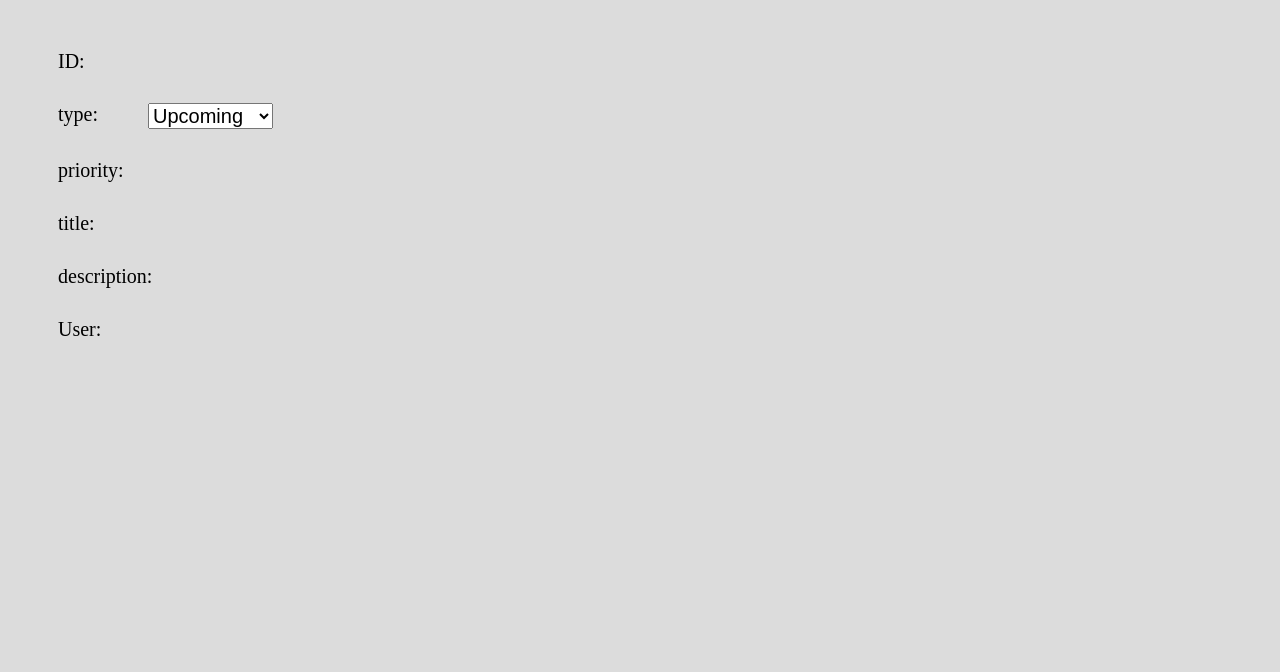
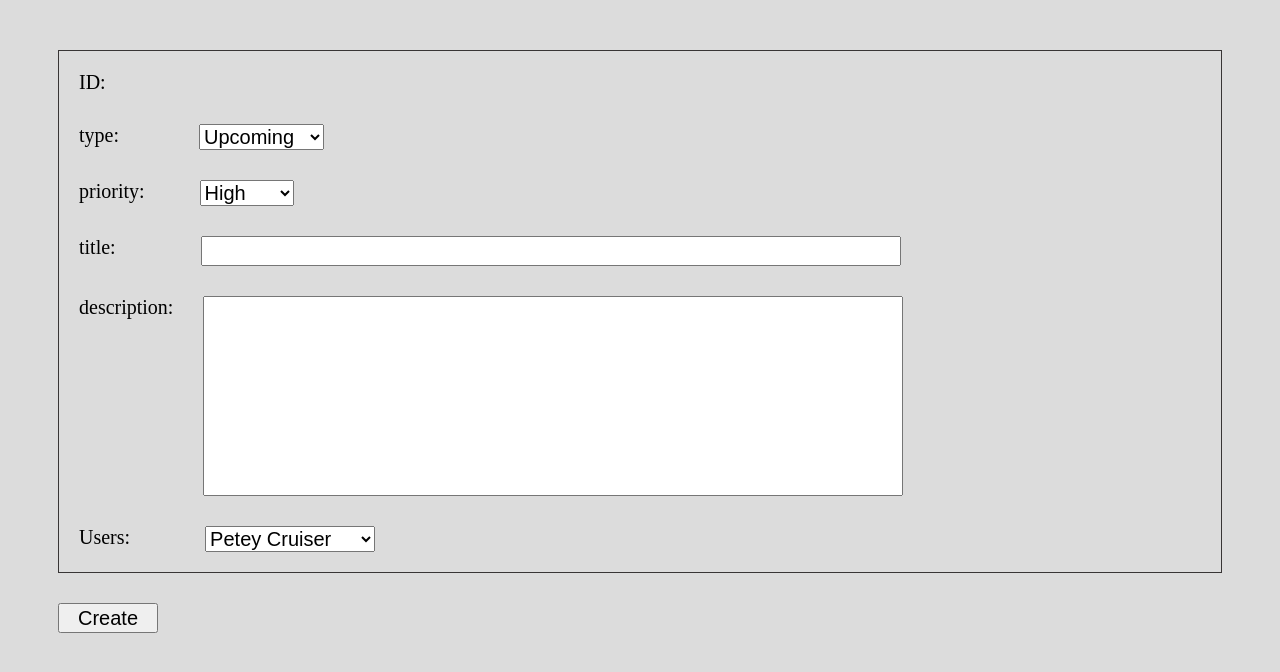
Before and after one commit to MagenVadim/task-board, a React (Create React App) app: page /create in a window 1280 px wide. Shown: the top 672 px of the page. Built offline with nearby package versions, Linux system fonts and the light colour scheme.

Commit message:
#11 select-user component has created

```diff
--- a/src/components/Column.jsx
+++ b/src/components/Column/Column.jsx
@@ -1,5 +1,5 @@
 import React from 'react'
-import { Task } from './Task/Task';
+import { Task } from '../Task/Task';
 
 
 export const Column = ({title, cardList}) => {
--- /dev/null
+++ b/src/components/InputDescriptionField/InputDescriptionField.css
@@ -0,0 +1,10 @@
+.description-create-container{
+    display: flex;
+    gap: 30px;
+}
+.input-description{
+    width: 700px;
+    height: 200px;
+    font-size: 20px;
+    padding-left: 10px;
+  }
--- /dev/null
+++ b/src/components/InputDescriptionField/InputDescriptionField.jsx
@@ -0,0 +1,21 @@
+import React from 'react'
+import styles from './InputDescriptionField.css'
+
+export const InputDescriptionField = ({description, handleDescription}) => {
+  return (
+    <div className="description-create-container">
+      <div className="description-create-type">description:</div>
+        <div className="input-title-container">
+          <label className='input-field'>
+            <input
+              type="text"
+              name="input-description"
+              className='input-description'
+              value={description}
+              onChange={e=>handleDescription(e.target.value)}
+            />
+          </label>
+      </div>
+    </div>
+  )
+}
--- /dev/null
+++ b/src/components/InputTitleField/InputTitleField.css
@@ -0,0 +1,10 @@
+.title-create-container{
+    display: flex;
+    gap: 85px;
+}
+.input-text{
+    width: 700px;
+    height: 30px;
+    font-size: 20px;
+    padding-left: 10px;
+}
--- /dev/null
+++ b/src/components/InputTitleField/InputTitleField.jsx
@@ -0,0 +1,21 @@
+import React from 'react'
+import styles from './InputTitleField.css'
+
+export const InputTitleField = ({title, handleTitle}) => {
+  return (
+    <div className="title-create-container">
+      <div className="title-create-type">title:</div>
+        <div className="input-title-container">
+          <label className='input-field'>
+            <input
+              type="text"
+              name="input-text"
+              className='input-text'
+              value={title}
+              onChange={e=>handleTitle(e.target.value)}
+            />
+          </label>
+      </div>
+    </div>
+  )
+}
--- /dev/null
+++ b/src/components/SelectUser/SelectUser.css
@@ -0,0 +1,8 @@
+.select-user-container{
+    display: flex;
+    gap: 75px;
+}
+.select-user{
+    display: flex;
+    font-size: 20px;
+}
--- /dev/null
+++ b/src/components/SelectUser/SelectUser.jsx
@@ -0,0 +1,42 @@
+import React from 'react'
+import styles from './SelectUser.css'
+import { useState, useEffect } from 'react'
+import { userList } from '../../db/users';
+
+
+export const SelectUser = () => {
+
+    const [userListDB, setUserListDB] = useState([])
+    const [users, setUsers] = useState([])
+
+    useEffect(()=>{
+      setUserListDB([...userList])
+    },[])
+
+    const handleSelect = (value)=>{
+        setUsers([...users, value])
+    }
+
+    useEffect(()=>{
+        console.log(users)
+      },[users])
+
+  return (
+    <div className="select-user-container">
+        <div className="user-title">Users:</div>
+        <select
+            name="select-user"
+            className='select-user'
+            onChange={(e)=>handleSelect(e.target.value)}
+            >
+            {userListDB.map(user=>
+                <option
+                    key={user.fullName}
+                    value={user.fullName}
+                >{user.fullName}
+                </option>
+            )}
+        </select>
+    </div>
+  )
+}
--- a/src/pages/CreateTask/CreateTask.css
+++ b/src/pages/CreateTask/CreateTask.css
@@ -3,15 +3,35 @@
     flex-direction: column;
     margin-top: 50px;
     margin-left: 50px;
+    margin-right: 50px;
     gap: 30px;
     font-size: 20px;
 }
-.create-type-conyainer{
+.task-content{
+    display: flex;
+    flex-direction: column;
+    gap: 30px;
+    border: 1px solid rgb(56, 53, 53);
+    padding: 20px;
+}
+
+.type-create-container{
+        display: flex;
+        font-size: 20px;
+        gap:80px;
+    }
+.priority-create-container{
     display: flex;
     font-size: 20px;
-    gap:50px;
+    gap:55px;
 }
-.select-create-type{
+
+.select-create, .priority-create{
     display: flex;
     font-size: 20px;
 }
+.btn-create{
+    width: 100px;
+    height: 30px;
+    font-size: 20px;;
+}
--- a/src/pages/CreateTask/CreateTask.jsx
+++ b/src/pages/CreateTask/CreateTask.jsx
@@ -1,27 +1,49 @@
 import React from 'react'
 import styles from './CreateTask.css'
 
+import { useState} from 'react'
+import {InputTitleField} from '../../components/InputTitleField/InputTitleField'
+import { InputDescriptionField } from '../../components/InputDescriptionField/InputDescriptionField'
+import { SelectUser } from '../../components/SelectUser/SelectUser'
+
 export const CreateTask = () => {
+
+  const [title, setTitle] = useState('')
+  const [description, setDescription] = useState('')
 
   return (
     <div className='task-container'>
+      <div className="task-content">
           <div >ID:</div>
 
-        <div className="create-type-conyainer">
-
+          <div className="type-create-container">
               <div>type:</div>
-            <select className='select-create-type'>
+              <select name="select-create" className='select-create'>
                   <option value='Upcoming'>Upcoming</option>
                   <option value='In Progress'>In Progress</option>
                   <option value='Completed'>Completed</option>
               </select>
           </div>
 
-        <div className="priority-create-type">priority:</div>
-        <div className="title-create-type">title:</div>
-        <div className="description-create-type">description:</div>
-        <div className="user-create-type">User:</div>
+          <div className="priority-create-container">
+            <div>priority:</div>
+            <select name="priority-create" className='priority-create'>
+                  <option value='High'>High</option>
+                  <option value='Medium'>Medium</option>
+                  <option value='Low'>Low</option>
+              </select>
           </div>
+
+          <InputTitleField title={title} handleTitle={setTitle}/>
+          <InputDescriptionField description={description} handleDescription={setDescription}/>
+          <SelectUser/>
+
+      </div>
+
+
+        <button className='btn-create'>Create</button>
+    </div>
+
 
 
   )
--- a/src/pages/Home.jsx
+++ b/src/pages/Home.jsx
@@ -1,9 +1,10 @@
 import { taskListDB } from '../db/tasks';
-import { Column } from '../components/Column';
+import { Column } from '../components/Column/Column';
 import { Header } from '../components/Header/Header'
 import { useEffect } from 'react';
 import {dataLoading} from '../store/taskSlice'
 import { useSelector, useDispatch } from 'react-redux'
+
 
 export const Home = () => {
     const dispatch = useDispatch();
```
Lines whose indentation alone changed are shown as unchanged.
